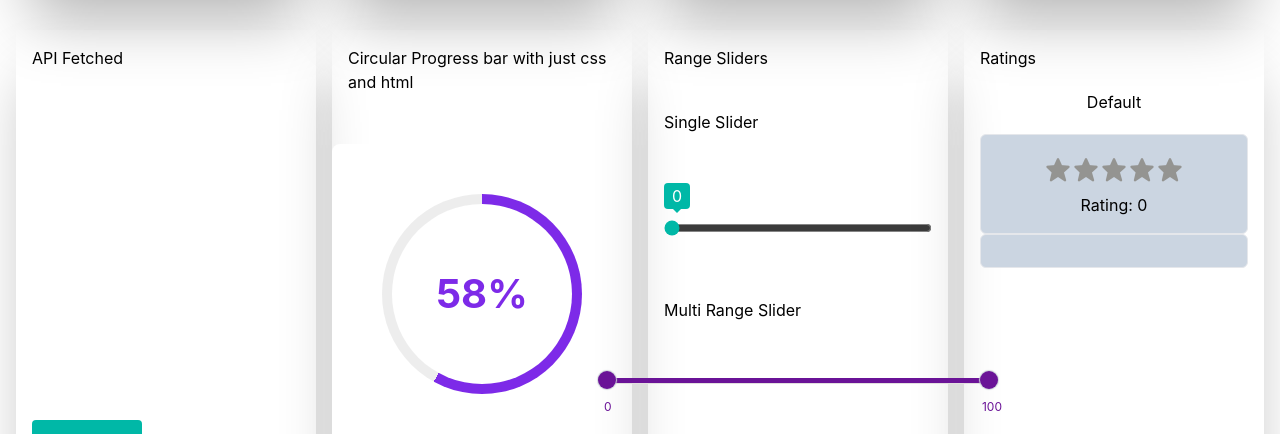
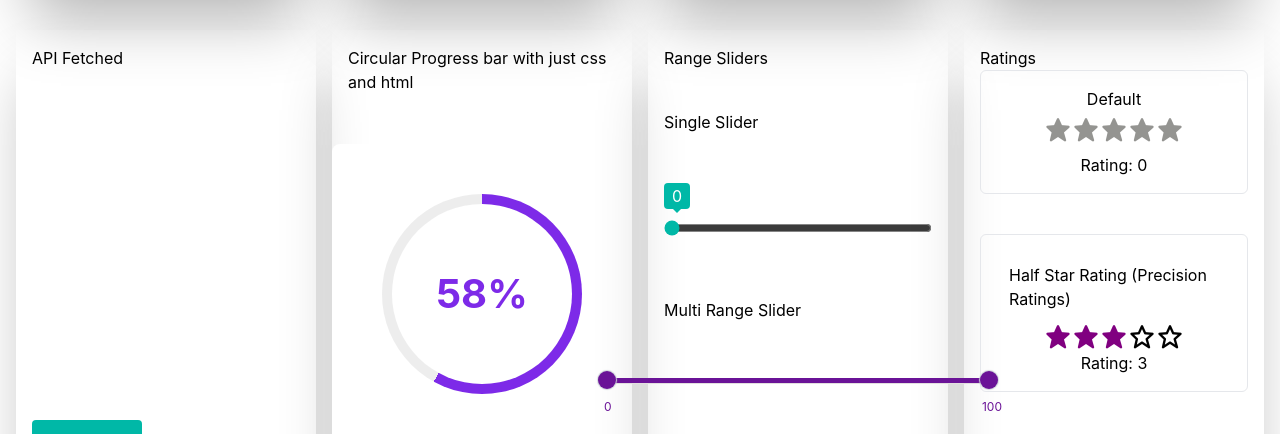
Before and after one commit to DanielMagar/ReactComponentApp, a React (Create React App) app: page / in a window 1280 px wide. Shown: the part 1762-2196 px from the top of the page. Built offline with nearby package versions, Linux system fonts and the light colour scheme.

Commit message:
precision ratings

```diff
--- a/package.json
+++ b/package.json
@@ -3,6 +3,9 @@
   "version": "0.1.0",
   "private": true,
   "dependencies": {
+    "@emotion/react": "^11.10.0",
+    "@emotion/styled": "^11.10.0",
+    "@mui/material": "^5.9.3",
     "@testing-library/jest-dom": "^5.16.4",
     "@testing-library/react": "^13.3.0",
     "@testing-library/user-event": "^13.5.0",
--- a/public/index.html
+++ b/public/index.html
@@ -28,6 +28,7 @@
       href="https://unpkg.com/boxicons@2.1.2/css/boxicons.min.css"
       rel="stylesheet"
     />
+
     <title>React App</title>
   </head>
   <body>
--- /dev/null
+++ b/src/common/HalfStarRating.jsx
@@ -0,0 +1,73 @@
+import React from "react";
+
+class HalfStarRating extends React.PureComponent {
+  constructor(props) {
+    super(props);
+    this.state = {
+      rating: this.props.rating || null,
+      temp_rating: null,
+    };
+  }
+
+  handleMouseover(rating) {
+    this.setState((prev) => ({
+      rating,
+      temp_rating: prev.rating,
+    }));
+  }
+
+  handleMouseout() {
+    // this.state.rating = this.state.temp_rating;
+    // this.setState({ rating: this.state.rating });
+    this.setState((prev) => ({
+      rating: prev.temp_rating,
+    }));
+  }
+
+  rate(rating) {
+    this.setState({
+      rating,
+      temp_rating: rating,
+    });
+  }
+
+  render() {
+    const { rating } = this.state;
+    let stars = [];
+    for (let i = 0; i < 10; i++) {
+      console.log("i", i);
+
+      let klass = "bx bx-star";
+      if (this.state.rating >= i && this.state.rating !== null) {
+        klass = "bx bxs-star text-[purple]";
+      }
+      stars.push(
+        <i
+          style={{
+            display: "inline-block",
+
+            width: "14px",
+            fontSize: "28px",
+            overflow: "hidden",
+            direction: i % 2 === 0 ? "ltr" : "rtl",
+            cursor: "pointer",
+          }}
+          className={klass}
+          onMouseOver={() => this.handleMouseover(i)}
+          onClick={() => this.rate(i)}
+          onMouseOut={() => this.handleMouseout()}
+        />
+      );
+    }
+    return (
+      <>
+        <div className="flex items-center justify-center">{stars}</div>
+        <div className="flex items-center justify-center">
+          Rating: {rating / 2 + 0.5}
+        </div>
+      </>
+    );
+  }
+}
+
+export default HalfStarRating;
--- a/src/common/StarRatings.jsx
+++ b/src/common/StarRatings.jsx
@@ -1,6 +1,7 @@
 import React, { useState, useEffect } from "react";
 // import { BiStar } from "react-icons/bi";
 import { BsStarFill } from "react-icons/bs";
+import HalfStarRating from "./HalfStarRating";
 
 const StarRatings = () => {
   const [rating, setRating] = useState(0);
@@ -11,8 +12,8 @@ const StarRatings = () => {
 
   return (
     <>
-      <div className="flex items-center justify-center p-5">Default </div>
-      <div className="border bg-slate-300 rounded-[6px] p-4">
+      <div className="border rounded-[6px] p-4 mb-10">
+        <div className="flex items-center justify-center">Default </div>
         <div className="star-rating">
           {[...Array(5)].map((star, idx) => {
             idx += 1;
@@ -43,7 +44,12 @@ const StarRatings = () => {
         </div>
         <div className="flex items-center justify-center">Rating: {rating}</div>
       </div>
-      <div className="border bg-slate-300 rounded-[6px] p-4"></div>
+      <div className="border  rounded-[6px] p-4">
+        <div className="flex items-center justify-center p-3">
+          Half Star Rating (Precision Ratings)
+        </div>
+        <HalfStarRating rating={5} />
+      </div>
     </>
   );
 };
--- a/src/index.css
+++ b/src/index.css
@@ -341,7 +341,7 @@ circle {
   cursor: pointer;
 }
 .on {
-  color: rgb(125, 42, 232);
+  color: rgb(239, 175, 0);
   stroke: black;
   -ms-transform: scale(1.4); /* IE 9 */
   -webkit-transform: scale(1.4); /* Safari 3-8 */
```
Also changed, not shown: 1 other file (tests, documents, lock files or other folders).
